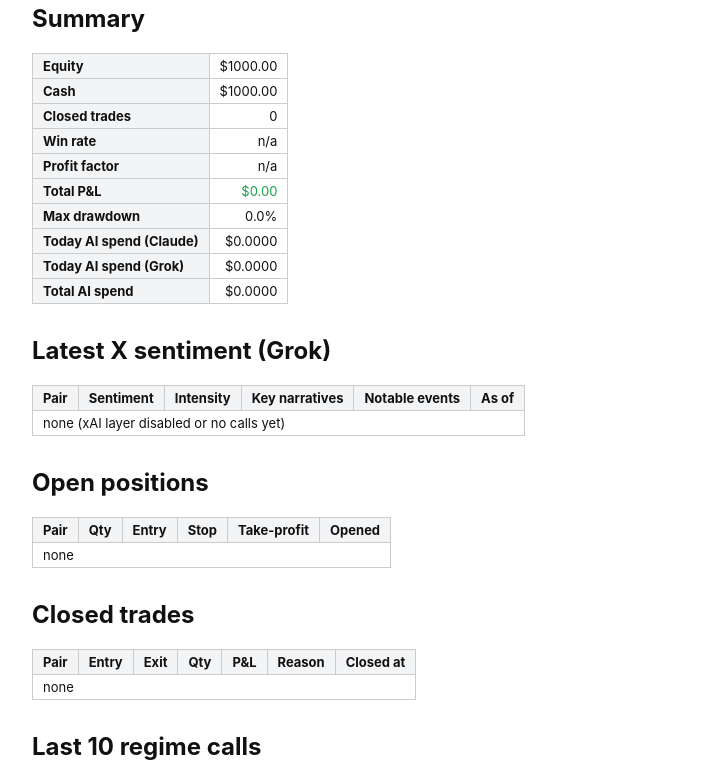
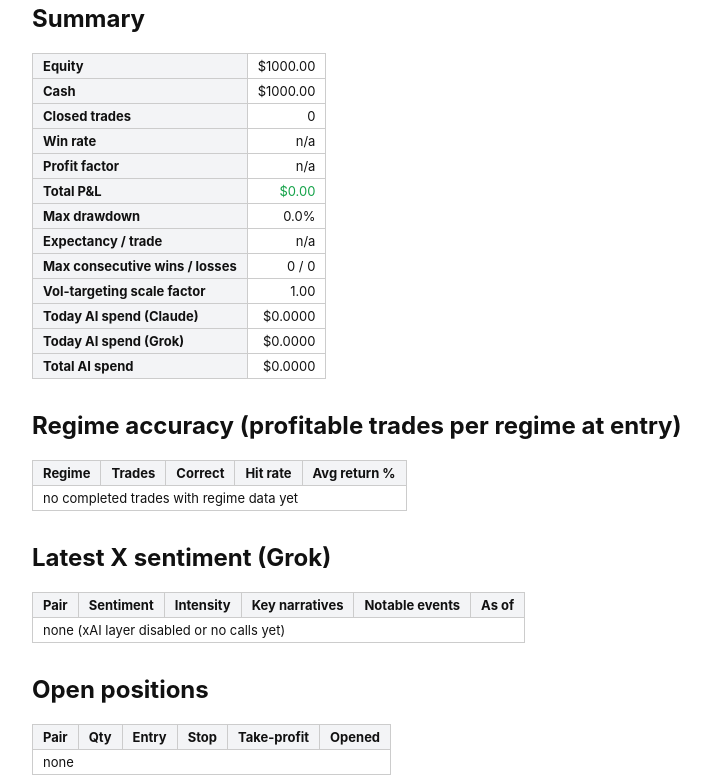
Before and after one commit to guleaada/tradepilot, a website: page reports/2026-06-12.html in a window 1280 px wide. Shown: the part 463-1241 px from the top of the page, without its empty margins (0-711 px from the left). Drawn offline with Linux system fonts and the light colour scheme.

Commit message:
tradepilot: cycle 2026-06-12T17:24:48Z

```diff
--- a/reports/2026-06-12.html
+++ b/reports/2026-06-12.html
@@ -18,7 +18,7 @@
   <rect width="720" height="220" fill="#fafafa" stroke="#ddd"/>
   <text x="36" y="18" font-family="monospace" font-size="12">max 1000.00</text>
   <text x="36" y="212" font-family="monospace" font-size="12">min 1000.00</text>
-  <polyline fill="none" stroke="#2563eb" stroke-width="2" points="36.0,184.0 684.0,184.0"/>
+  <polyline fill="none" stroke="#2563eb" stroke-width="2" points="36.0,184.0 360.0,184.0 684.0,184.0"/>
 </svg>
 
 <h2>Summary</h2>
@@ -30,9 +30,18 @@
 <tr><th>Profit factor</th><td>n/a</td></tr>
 <tr><th>Total P&amp;L</th><td class="pos">$0.00</td></tr>
 <tr><th>Max drawdown</th><td>0.0%</td></tr>
+<tr><th>Expectancy / trade</th><td>n/a</td></tr>
+<tr><th>Max consecutive wins / losses</th><td>0 / 0</td></tr>
+<tr><th>Vol-targeting scale factor</th><td>1.00</td></tr>
 <tr><th>Today AI spend (Claude)</th><td>$0.0000</td></tr>
 <tr><th>Today AI spend (Grok)</th><td>$0.0000</td></tr>
 <tr><th>Total AI spend</th><td>$0.0000</td></tr>
+</table>
+
+<h2>Regime accuracy (profitable trades per regime at entry)</h2>
+<table>
+<tr><th>Regime</th><th>Trades</th><th>Correct</th><th>Hit rate</th><th>Avg return %</th></tr>
+<tr><td colspan="5">no completed trades with regime data yet</td></tr>
 </table>
 
 <h2>Latest X sentiment (Grok)</h2>
```
Also changed, not shown: 1 other file.
